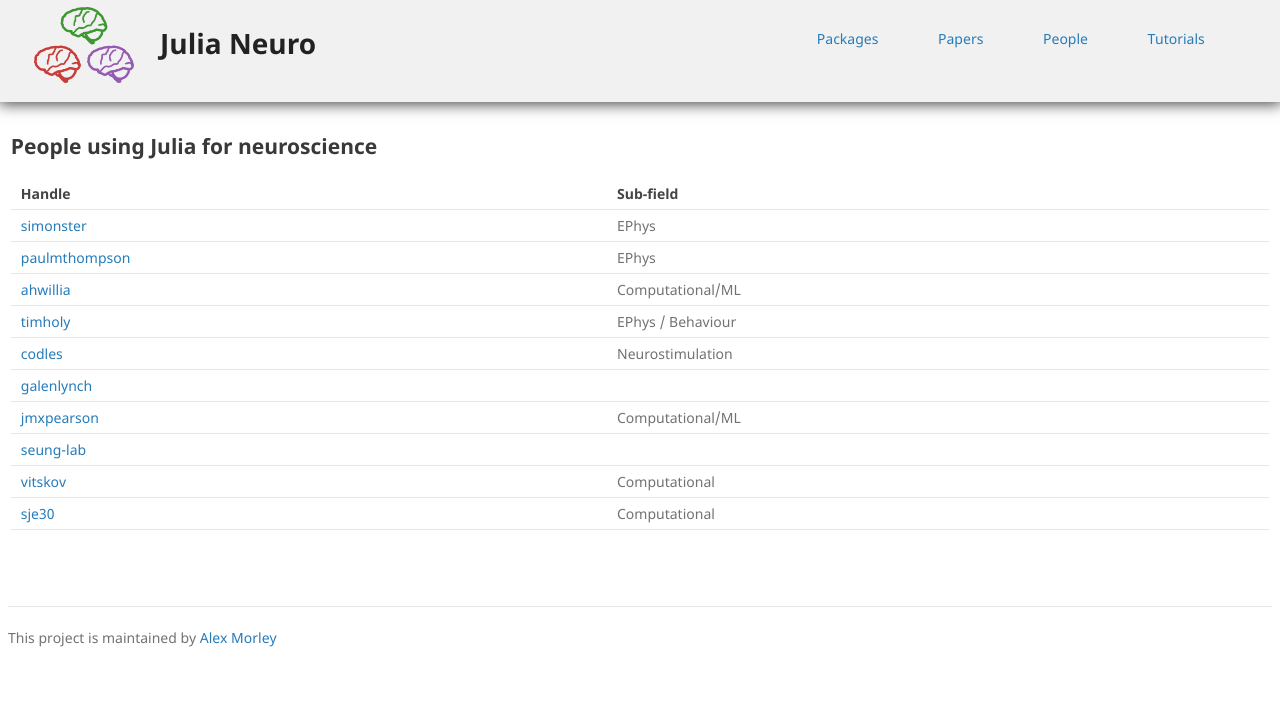
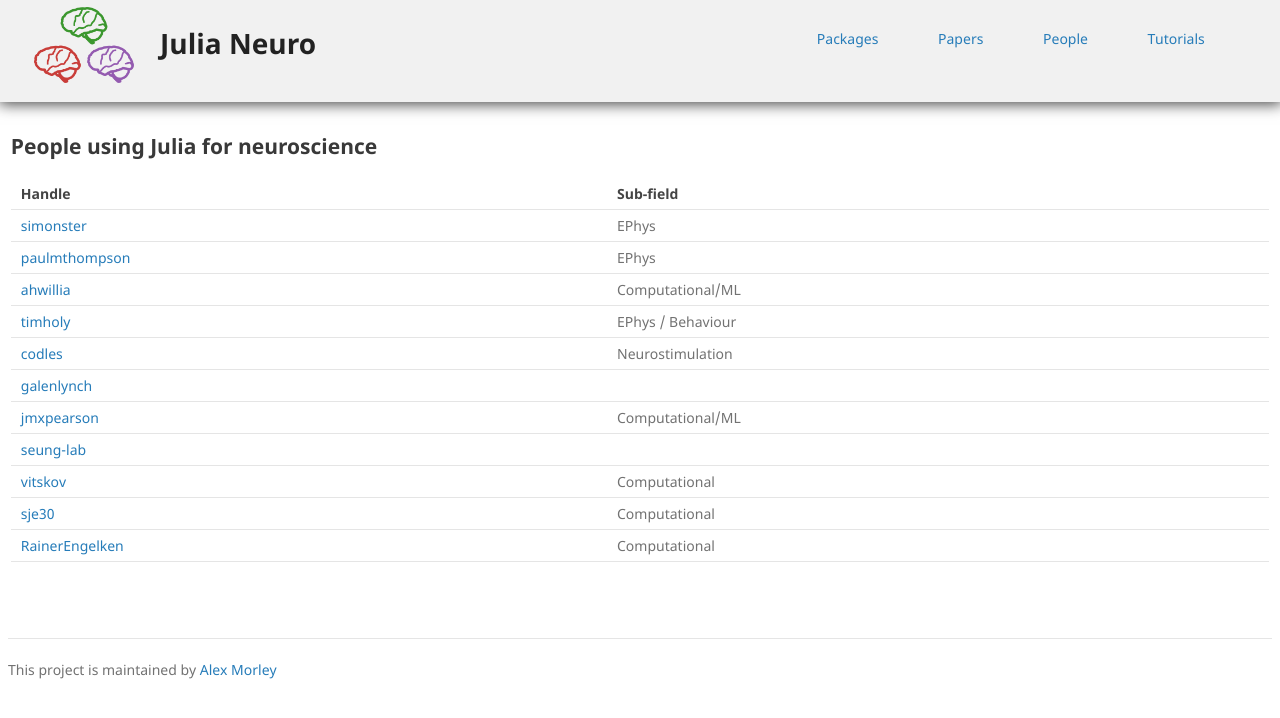
Before and after one commit to JuliaNeuro/julianeuro.github.io, a Jekyll site: the page built from people.md, in a window 1280 px wide. Shown: the top 718 px of the page. Built offline with Jekyll 4.4.1, drawn with Linux system fonts in a browser that asks for light colours; our own code applies the rules of GitHub Pages for plain Markdown files.

Commit message:
Update people.md

```diff
--- a/people.md
+++ b/people.md
@@ -16,3 +16,4 @@
 | [seung-lab](https://github.com/seung-lab) |  |
 | [vitskov](https://github.com/vitskov) | Computational |
 | [sje30](https://github.com/sje30) | Computational |
+| [RainerEngelken](https://github.com/RainerEngelken) | Computational |
```
